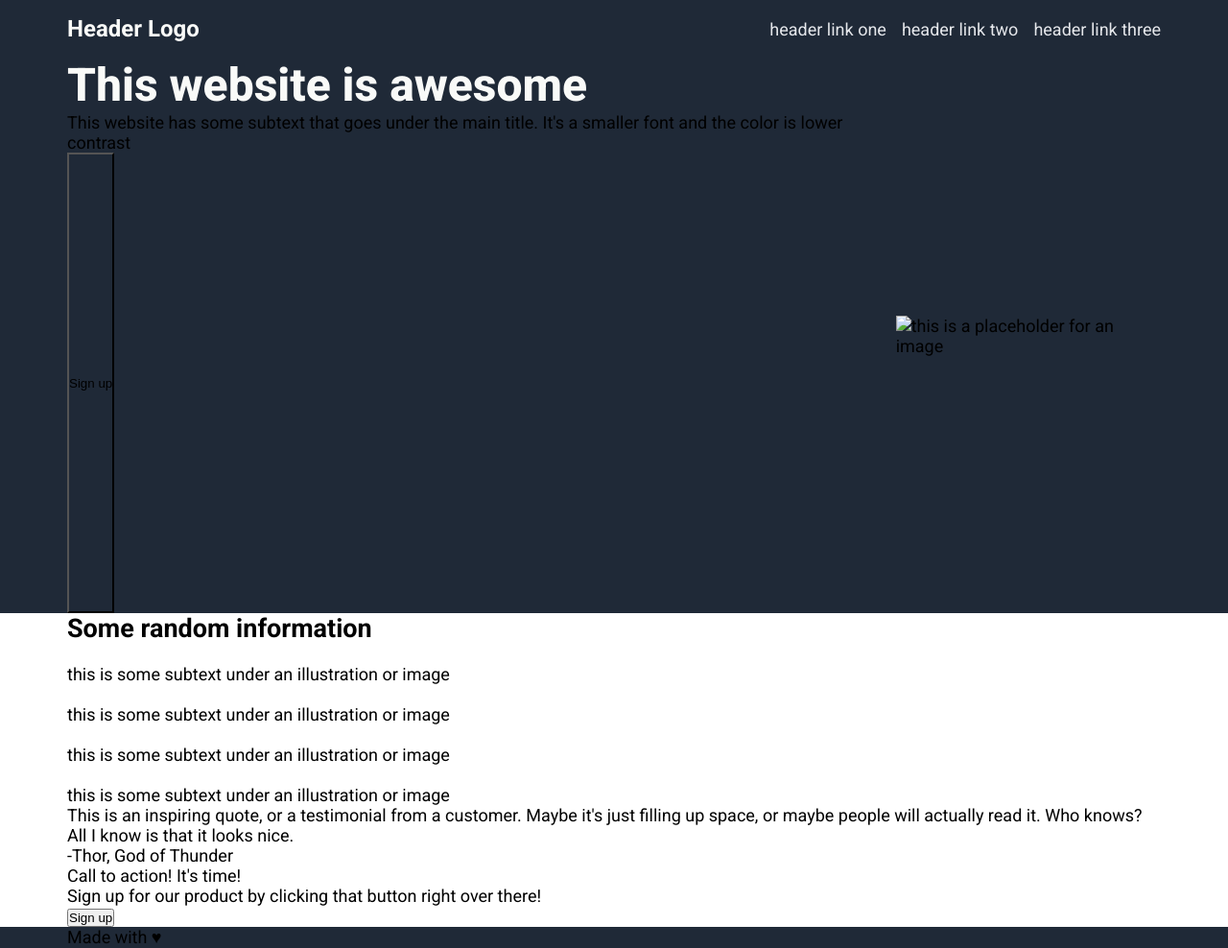
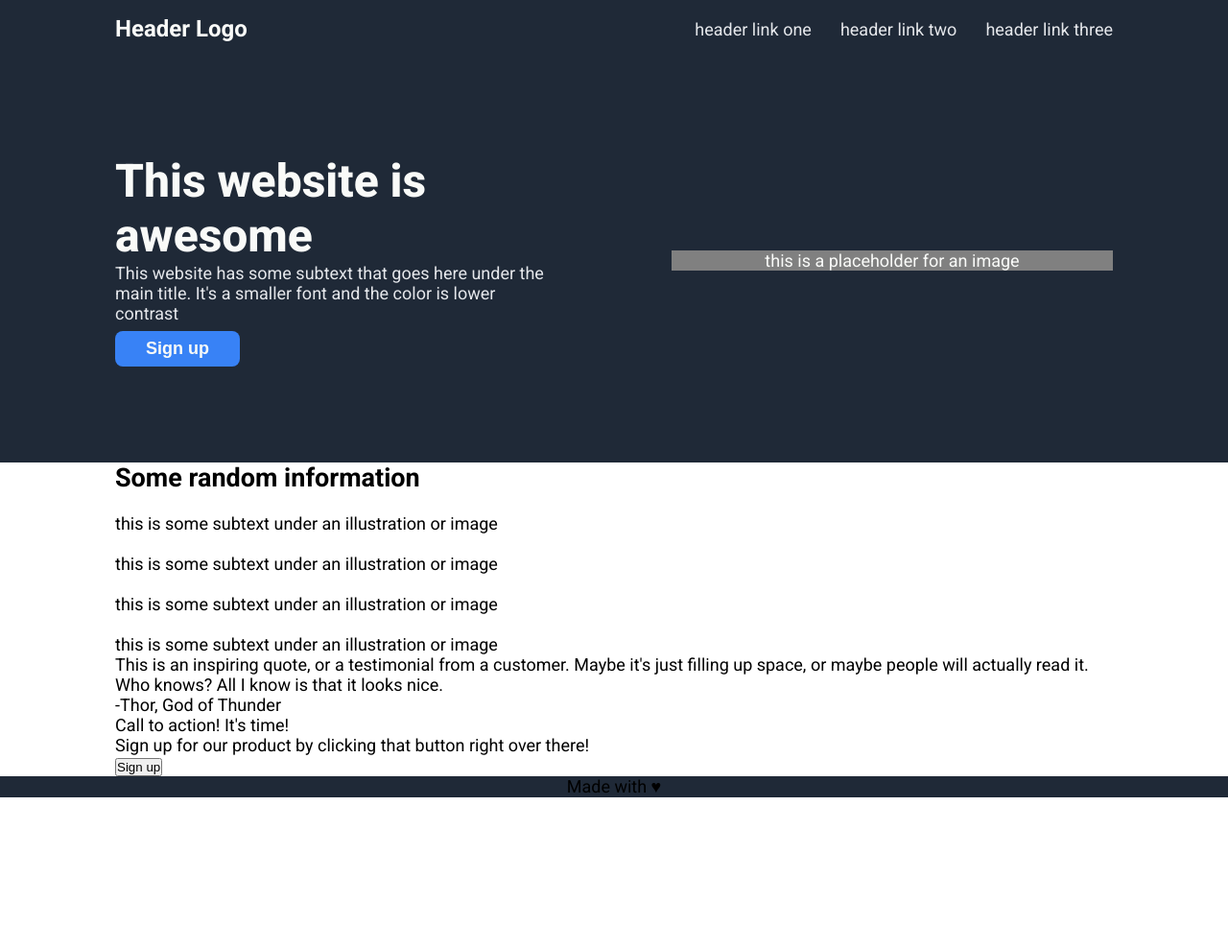
Before and after one commit to dascruz/landing-page, a plain HTML site: page index.html in a window 1280 px wide. Shown: the whole page at 96% size. After the commit the page ends 831 px from the top, so only its background shows below. Drawn offline with Linux system fonts and the light colour scheme.

Commit message:
Style header

```diff
--- a/index.html
+++ b/index.html
@@ -30,12 +30,11 @@
       <div class="content">
         <h1>This website is awesome</h1>
         <p>
-          This website has some subtext that goes under the main title.
-          It's a smaller font and the color is lower contrast
+          This website has some subtext that goes here under the main title. It's a smaller font and the color is lower contrast
         </p>
         <button class="header">Sign up</button>
       </div>
-      <img src="" alt="this is a placeholder for an image">
+      <div class="image">this is a placeholder for an image</div>
     </div>
   </header>
 
--- a/style.css
+++ b/style.css
@@ -1,4 +1,4 @@
-@import url('https://fonts.googleapis.com/css2?family=Roboto:ital,wght@0,400;0,700;;0,800;0,900;1,300&display=swap');
+@import url('https://fonts.googleapis.com/css2?family=Roboto:ital,wght@0,400;0,700;0,800;0,900;1,300&display=swap');
 
 * {
   box-sizing: border-box;
@@ -16,7 +16,7 @@ img {
 }
 
 .container {
-  max-width: 1200px;
+  max-width: 1100px;
   margin: 0 auto;
   padding: 0 30px;
 }
@@ -55,18 +55,14 @@ ul {
 
 .navbar ul {
   display: flex;
-  gap: 16px;
-}
-
-.header {
-  min-height: 480px;
+  gap: 30px;
 }
 
 .header .container {
   display: flex;
-  height: 100%;
   justify-content: space-between;
   align-items: center;
+  padding: 100px 30px;
 }
 
 .header h1 {
@@ -74,3 +70,35 @@ ul {
   font-weight: 800;
   color: #f9faf8;
 }
+
+.header p {
+  color: #e5e7eb;;
+}
+
+.header .content {
+  flex: 1;
+  margin-right: 120px;
+}
+
+.header .image {
+  color: #f9faf8;
+  flex: 1;
+  min-height: 100%;
+  text-align: center;
+  background-color: gray;
+}
+
+.header button {
+  color: #f9faf8;
+  font-size: 18px;
+  font-weight: bold;
+  background-color: #3882f6;
+  border-radius: 8px;
+  border: 0;
+  padding: 8px 32px;
+  margin-top: 8px;
+}
+
+.footer {
+  text-align: center;
+}
```
